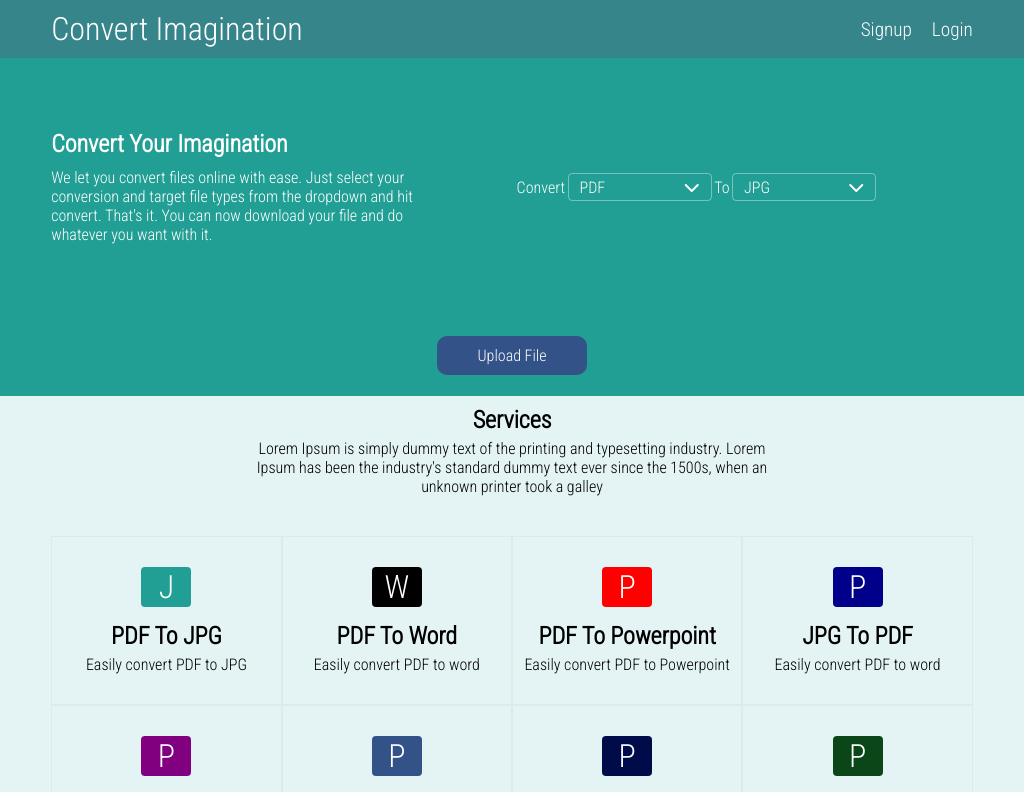
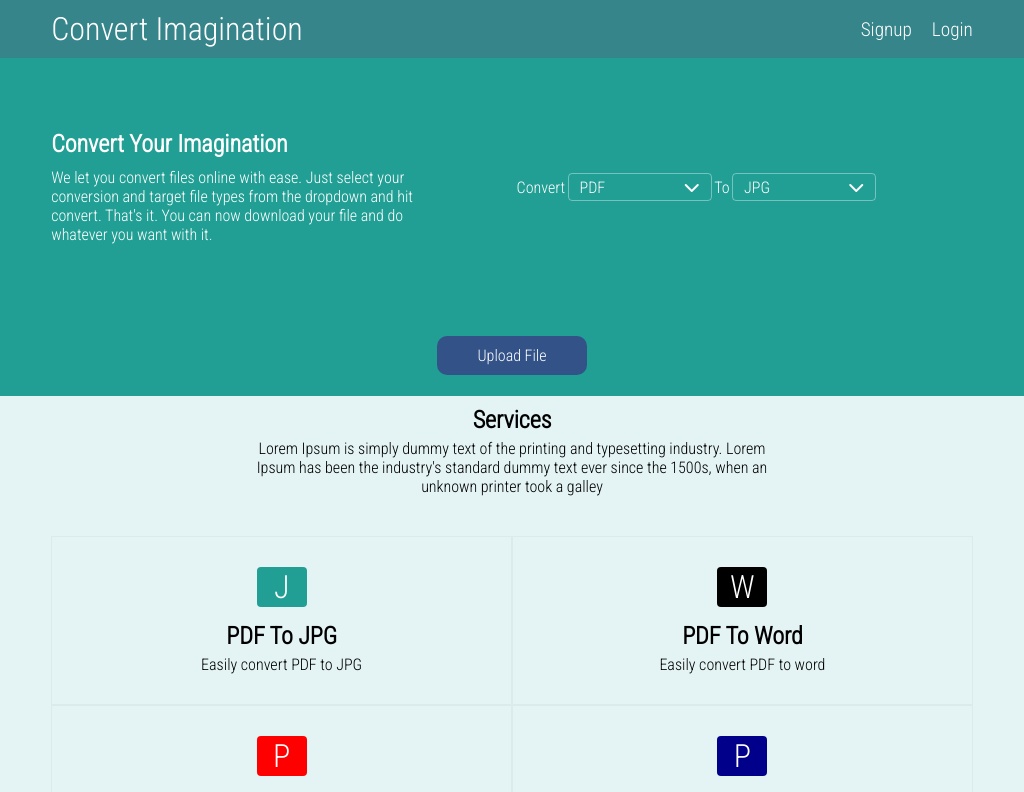
Before and after one commit to srahman3311/conversion-api-ripon, a React (Create React App) app: page / in a window 1024 px wide. Shown: the top 792 px of the page. Built offline with nearby package versions, Linux system fonts and the light colour scheme.

Commit message:
Add another media query device size for service card in the services section

```diff
--- a/src/components/dashboard/Dashboard.module.css
+++ b/src/components/dashboard/Dashboard.module.css
@@ -204,3 +204,11 @@
   }
 
 }
+
+@media((min-width: 800px) and (max-width: 1200px)) {
+
+  .service_card {
+    width: 50%;
+  }
+
+}
```
